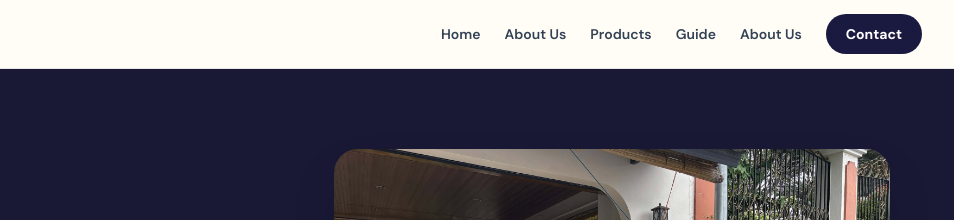
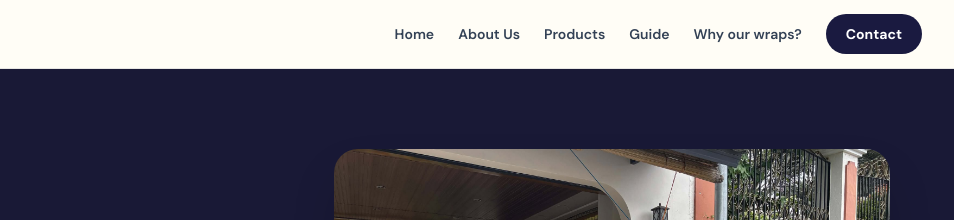
Before and after one commit to Bubunyog/bubunyog.github.io, a plain HTML site: page about.html in a window 1280 px wide. Shown: the top 220 px of the page, 326-1280 px from the left. Drawn offline with nearby package versions, Linux system fonts and the light colour scheme.

Commit message:
Replace 'About Us' link with 'Why our wraps?'

```diff
--- a/about.html
+++ b/about.html
@@ -93,7 +93,7 @@
         <a class="nav-link text-sm font-semibold text-slate-700 hover:text-bubun-amber" href="about.html">About Us</a>
         <a class="nav-link text-sm font-semibold text-slate-700 hover:text-bubun-amber" href="products.html">Products</a>
         <a class="nav-link text-sm font-semibold text-slate-700 hover:text-bubun-amber" href="guide.html">Guide</a>
-        <a class="nav-link text-sm font-semibold text-slate-700 hover:text-bubun-amber" href="about.html">About Us</a>
+        <a class="nav-link text-sm font-semibold text-slate-700 hover:text-bubun-amber" href="guide.html">Why our wraps?</a>
         <a class="rounded-full bg-bubun-navy px-5 py-2.5 text-sm font-bold text-white transition hover:bg-bubun-blue focus-ring" href="about.html#contact">Contact</a>
       </div>
     </nav>
@@ -103,7 +103,7 @@
         <a class="mobile-link rounded-lg px-3 py-3 font-semibold hover:bg-bubun-cream" href="about.html">About Us</a>
         <a class="mobile-link rounded-lg px-3 py-3 font-semibold hover:bg-bubun-cream" href="products.html">Products</a>
         <a class="mobile-link rounded-lg px-3 py-3 font-semibold hover:bg-bubun-cream" href="guide.html">Guide</a>
-        <a class="mobile-link rounded-lg px-3 py-3 font-semibold hover:bg-bubun-cream" href="about.html">About Us</a>
+        <a class="mobile-link rounded-lg px-3 py-3 font-semibold hover:bg-bubun-cream" href="guide.html">Why our wraps?</a>
         <a class="mobile-link rounded-lg bg-bubun-honey px-3 py-3 font-bold text-bubun-navy" href="about.html#contact">Contact</a>
       </div>
     </div>
```
